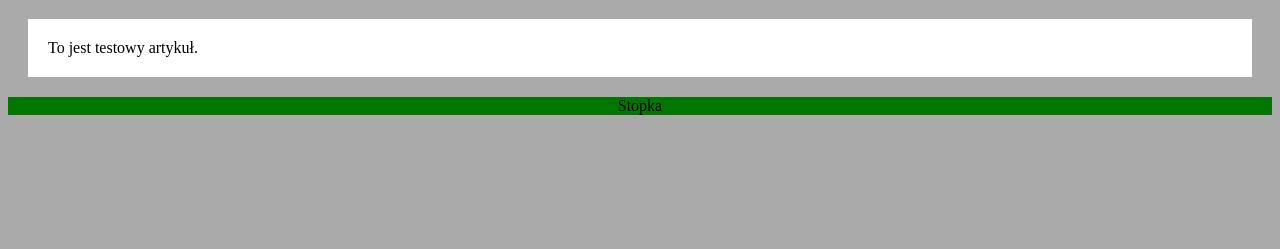
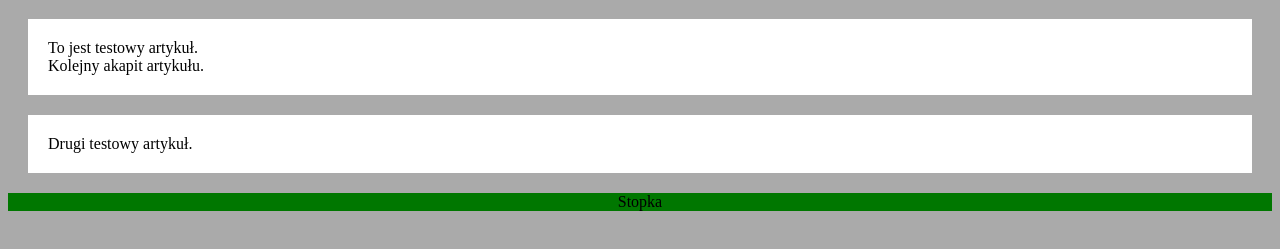
Before and after one commit to zyzunio/myWebsite, a plain HTML site: page index.html in a window 1280 px wide. Shown: the part 87-336 px from the top of the page. Drawn offline with Linux system fonts and the light colour scheme.

Commit message:
Update index.html
Nowy artykuł testowy

```diff
--- a/index.html
+++ b/index.html
@@ -18,6 +18,14 @@
                 <div>
                     To jest testowy artykuł.
                 </div>
+                <div>
+                    Kolejny akapit artykułu.
+                </div>
+            </article>
+            <article>
+                <div>
+                    Drugi testowy artykuł.
+                </div>
             </article>
         </section>
         <footer>
```
